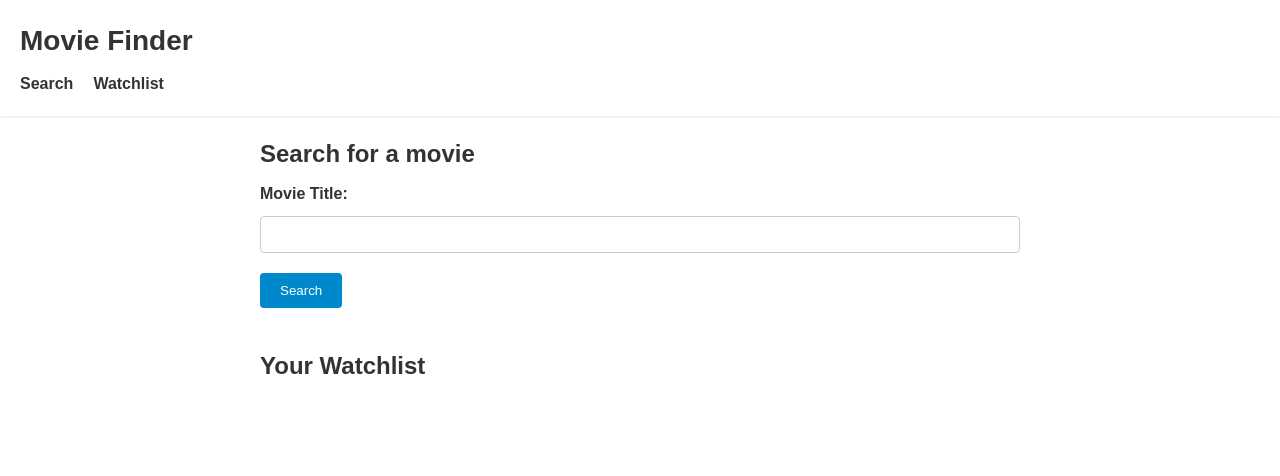
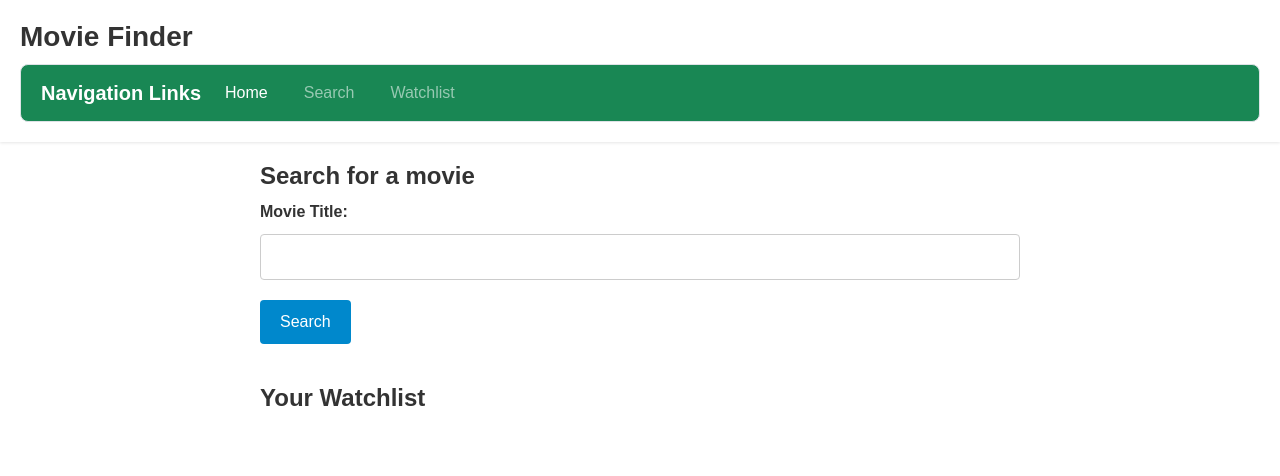
Before and after one commit to anthonylieu/project1-redesigned-spork, a plain HTML site: page index.html in a window 1280 px wide. Drawn offline with nearby package versions, Linux system fonts and the light colour scheme.

Commit message:
Bootstrap added to navbar

```diff
--- a/index.html
+++ b/index.html
@@ -1,19 +1,39 @@
 <!DOCTYPE html>
-<html lang="en">
+<html lang="en" data-bs-theme="dark">
 <head>
-    <meta charset="UTF-8" />
+  <meta charset="UTF-8">
+  <meta name="viewport" content="width=device-width, initial-scale=1">
   <title>Movie Finder</title>
-    <link rel="stylesheet" href="style.css" />
   <script src="https://code.jquery.com/jquery-3.6.0.min.js"></script>
+  <link href="https://cdn.jsdelivr.net/npm/bootstrap@5.2.3/dist/css/bootstrap.min.css" rel="stylesheet"
+    integrity="sha384-rbsA2VBKQhggwzxH7pPCaAqO46MgnOM80zW1RWuH61DGLwZJEdK2Kadq2F9CUG65" crossorigin="anonymous">
+  <link rel="stylesheet" href="style.css"/>
 </head>
+
 <body>
   <header>
     <h1>Movie Finder</h1>
-      <nav>
-        <ul>
-          <li><a href="#search">Search</a></li>
-          <li><a href="#watchlist">Watchlist</a></li>
+    <nav class="navbar navbar-dark navbar-expand-lg p-2 bg-success border border-primary-subtle rounded-3">
+      <div class="container-fluid">
+        <a class="navbar-brand" href="#navbar">Navigation Links</a>
+        <button class="navbar-toggler" type="button" data-bs-toggle="collapse" data-bs-target="#navbarNav"
+          aria-controls="navbarNav" aria-expanded="false" aria-label="Toggle navigation">
+          <span class="navbar-toggler-icon"></span>
+        </button>
+        <div class="collapse navbar-collapse" id="navbarNav">
+          <ul class="navbar-nav">
+            <li class="nav-item">
+              <a class="nav-link active" aria-current="page" href="#">Home</a>
+            </li>
+            <li class="nav-item">
+              <a class="nav-link" href="#search">Search</a>
+            </li>
+            <li class="nav-item">
+              <a class="nav-link" href="#watchlist">Watchlist</a>
+            </li>
           </ul>
+        </div>
+      </div>
     </nav>
   </header>
   <main>
@@ -37,5 +57,6 @@
   </main>
   <footer></footer>
   <script src="script.js"></script>
+  <script src="https://cdn.jsdelivr.net/npm/bootstrap@5.2.3/dist/js/bootstrap.bundle.min.js"></script>
 </body>
 </html>
```
Lines whose indentation alone changed are shown as unchanged.
